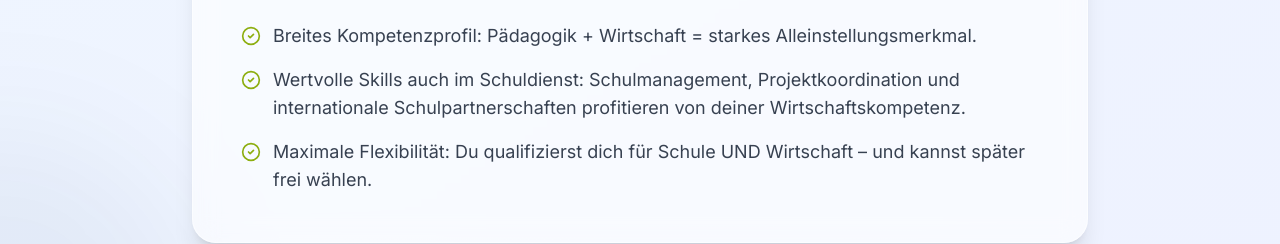
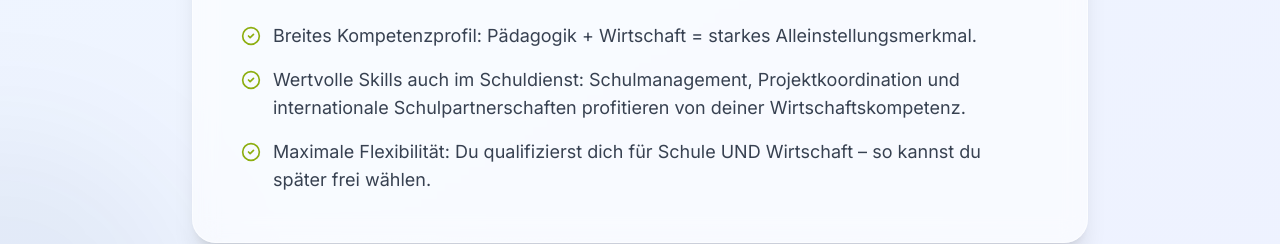
Before and after one commit to oppenpsy-rub/apcc-landing, a React (Vite) app: page / in a window 1280 px wide. Shown: the part 3320-3564 px from the top of the page. Built offline with nearby package versions, Linux system fonts and the light colour scheme; a web font is replaced by a local one.

Commit message:
Formulierung verbessert: 'so kannst du' statt 'und kannst'

```diff
--- a/src/translations.js
+++ b/src/translations.js
@@ -38,7 +38,7 @@ export const translations = {
       list: [
         "Breites Kompetenzprofil: Pädagogik + Wirtschaft = starkes Alleinstellungsmerkmal.",
         "Wertvolle Skills auch im Schuldienst: Schulmanagement, Projektkoordination und internationale Schulpartnerschaften profitieren von deiner Wirtschaftskompetenz.",
-        "Maximale Flexibilität: Du qualifizierst dich für Schule UND Wirtschaft – und kannst später frei wählen."
+        "Maximale Flexibilität: Du qualifizierst dich für Schule UND Wirtschaft – so kannst du später frei wählen."
       ],
       chartTitle: "Dein Kompetenzprofil mit PoRTA",
       clickToZoom: "(Klicken zum Vergrößern)",
@@ -204,7 +204,7 @@ export const translations = {
       list: [
         "Broad competence profile: Pedagogy + Business = strong selling point.",
         "Valuable skills also in school service: School management, project coordination, and international school partnerships benefit from your business competence.",
-        "Maximum flexibility: You qualify for school AND business – and can choose freely later."
+        "Maximum flexibility: You qualify for school AND business – so you can choose freely later."
       ],
       chartTitle: "Your Competence Profile with PoRTA",
       clickToZoom: "(Click to zoom)",
@@ -367,7 +367,7 @@ export const translations = {
       list: [
         "Profil de compétences large : Pédagogie + Business = argument distinctif.",
         "Compétences précieuses aussi dans l'enseignement : Gestion scolaire, coordination de projets et partenariats scolaires internationaux bénéficient de votre compétence commerciale.",
-        "Flexibilité maximale : Vous vous qualifiez pour l'école ET l'entreprise – et pouvez choisir librement plus tard."
+        "Flexibilité maximale : Vous vous qualifiez pour l'école ET l'entreprise – ainsi vous pouvez choisir librement plus tard."
       ],
       chartTitle: "Votre Profil de Compétences avec PoRTA",
       clickToZoom: "(Cliquer pour agrandir)",
@@ -530,7 +530,7 @@ export const translations = {
       list: [
         "Profilo di competenze ampio: Pedagogia + Business = forte punto di forza.",
         "Competenze preziose anche nel servizio scolastico: Gestione scolastica, coordinamento progetti e partenariati scolastici internazionali beneficiano della tua competenza aziendale.",
-        "Massima flessibilità: Ti qualifichi per scuola E azienda – e puoi scegliere liberamente in seguito."
+        "Massima flessibilità: Ti qualifichi per scuola E azienda – così puoi scegliere liberamente in seguito."
       ],
       chartTitle: "Il Tuo Profilo di Competenze con PoRTA",
       clickToZoom: "(Clicca per ingrandire)",
```
